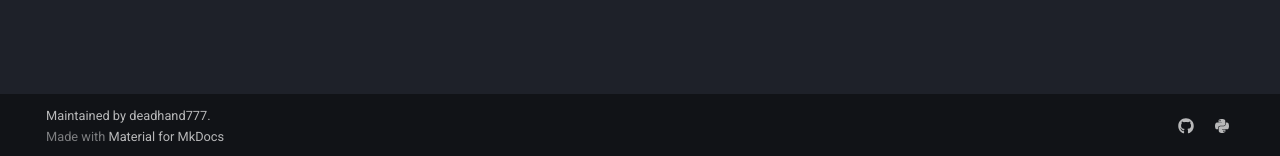
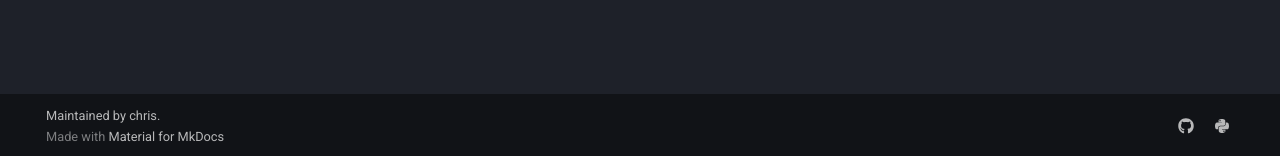
Before and after one commit to deadhand777/uv-demo, an MkDocs documentation site: the page built from docs/index.md, in a window 1280 px wide. Shown: the part 741-897 px from the top of the page. Built offline with MkDocs 1.6.1 and Material for MkDocs 9.7.7, drawn with Linux system fonts in a browser that asks for light colours; comment, search, counter and statistics services are not loaded.

Commit message:
test cicd

```diff
--- a/mkdocs.yml
+++ b/mkdocs.yml
@@ -5,7 +5,7 @@ site_description: This is a template repository for Python projects that use uv
 site_author: Chris
 edit_uri: edit/main/docs/
 repo_name: deadhand777/uv-demo
-copyright: Maintained by <a href="https://deadhand777.com">deadhand777</a>.
+copyright: Maintained by <a href="https://deadhand777.com">chris</a>.
 
 nav:
   - Home: index.md
```
